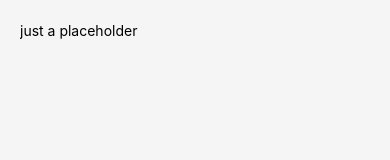
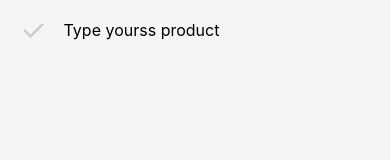
Before and after one commit to Zeeyed/ShoppingList, a React Native app: screen / in a window 390 px wide. Shown: the top 160 px of the page. Built offline with nearby package versions, Linux system fonts and the light colour scheme.

Commit message:
Add TouchableOpacity to toggle all collected items

```diff
--- a/app/App.js
+++ b/app/App.js
@@ -14,9 +14,23 @@ class App extends Component {
     super(props);
     this.state = {
       value: '',
-      items: []
+      items: [],
+      allCollected: false
     }
     this.handleAddItem = this.handleAddItem.bind(this);
+    this.handleToggleAllCollected = this.handleToggleAllCollected.bind(this);
+  }
+
+  handleToggleAllCollected() {
+    const collected = !this.state.allCollected;
+    const newItems = this.state.items.map(item => ({
+      ...item,
+      collected
+    }))
+    this.setState({
+      items: newItems,
+      allCollected: collected
+    })
   }
 
   handleAddItem(){
@@ -25,7 +39,7 @@ class App extends Component {
       ...this.state.items,
       {
         text: this.state.value,
-        complete: false,
+        collected: false,
         key: Date.now(),
       }
     ];
@@ -42,6 +56,7 @@ class App extends Component {
           value={this.state.value}
           onAddItem={this.handleAddItem}
           onChange={(value) => this.setState({ value })}
+          onToggleAllCollected={this.handleToggleAllCollected}
         />
         <View style={styles.content}>
         </View>
--- a/app/header.js
+++ b/app/header.js
@@ -1,18 +1,22 @@
 import React, { Component } from "react";
-import { View, Text, TextInput, StyleSheet } from 'react-native';
+import { View, Text, TextInput, StyleSheet, TouchableOpacity } from 'react-native';
 
 class Header extends Component {
   render() {
     return (
       <View style={styles.header}>
+        <TouchableOpacity
+          onPress={this.props.onToggleAllCollected}>
+          <Text style={styles.toggle}>{String.fromCharCode(10003)}</Text>
+        </TouchableOpacity>
         <TextInput
+          style={styles.input}
+          placeholder='Type yourss product'
           value={this.props.value}
           onChangeText={this.props.onChange}
           onSubmitEditing={this.props.onAddItem}
-          placeholder='just a placeholder'
+          returnKeyType='done'
           blurOnSubmit={false}
-          returnKeyType='done'
-          style={styles.input}
         />
       </View>
     );
@@ -28,7 +32,13 @@ const styles = StyleSheet.create({
   },
   input: {
     flex: 1,
-    height: 60
+    height: 60,
+    fontSize: 16,
+    marginLeft: 17
+  },
+  toggle: {
+    fontSize: 30,
+    color: '#CCC'
   }
 });
 export default Header;
```
